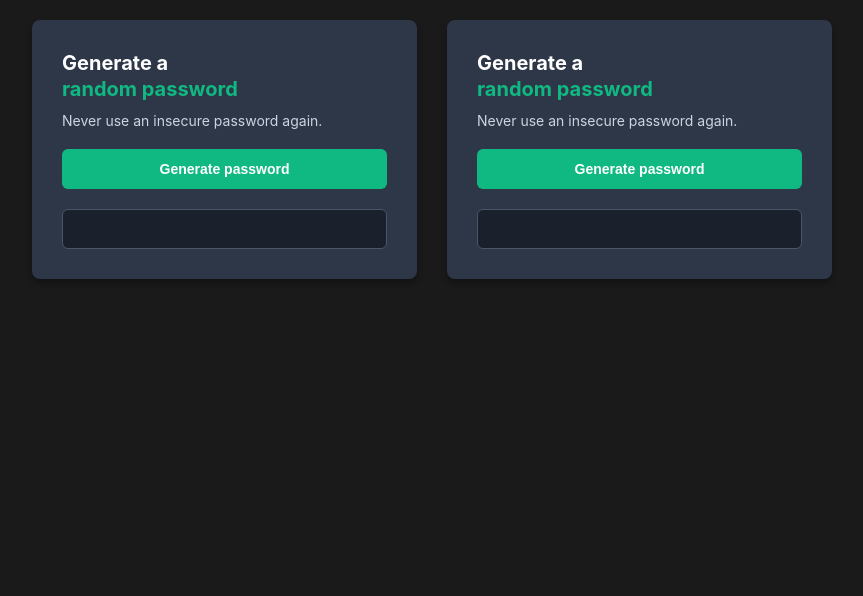
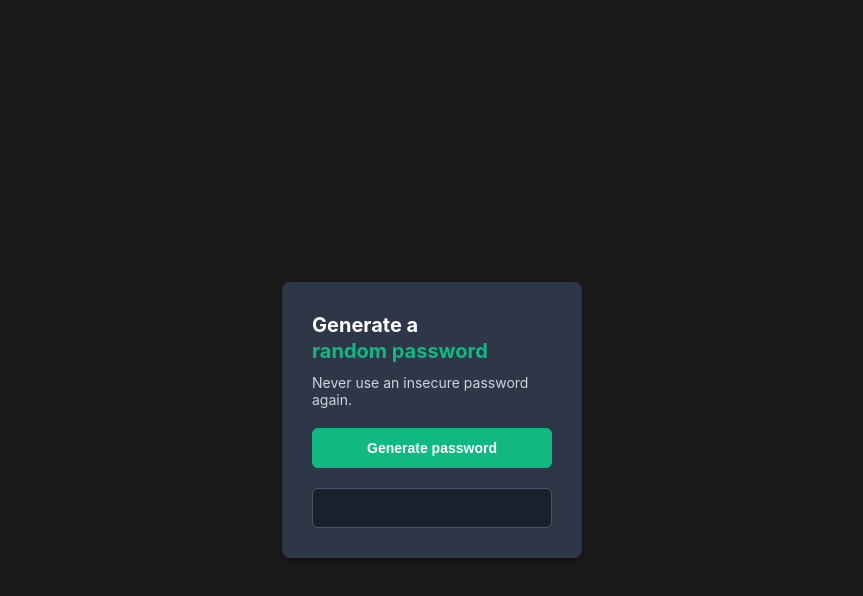
Before and after one commit to breibachjulian-tech/password-generator, a website built with Vite: page index.html in a window 1280 px wide. Shown: the whole page, without its empty margins (208-1071 px from the left). Built offline with nearby package versions, Linux system fonts and the light colour scheme.

Commit message:
1 singular password generator instead of 2

```diff
--- a/index.css
+++ b/index.css
@@ -11,11 +11,10 @@ body {
 }
 
 .container {
-    display: grid;
-    grid-template-columns: repeat(auto-fit, minmax(300px, 1fr));
-    gap: 30px;
-    max-width: 800px;
-    margin: 0 auto;
+    display: flex;
+    justify-content: center;
+    align-items: center;
+    min-height: 100vh;
 }
 
 .password-card {
@@ -23,6 +22,7 @@ body {
     border-radius: 8px;
     padding: 30px;
     box-shadow: 0 4px 6px rgba(0, 0, 0, 0.3);
+    width: 300px;
 }
 
 h2 {
--- a/index.html
+++ b/index.html
@@ -11,15 +11,8 @@
             <div class="password-card">
                 <h2>Generate a<br><span class="highlight">random password</span></h2>
                 <p>Never use an insecure password again.</p>
-                <button class="btn-generate" id="btn-generate-1">Generate password</button>
-                <div class="password-display" id="password-1"></div>
-            </div>
-
-            <div class="password-card">
-                <h2>Generate a<br><span class="highlight">random password</span></h2>
-                <p>Never use an insecure password again.</p>
-                <button class="btn-generate" id="btn-generate-2">Generate password</button>
-                <div class="password-display" id="password-2"></div>
+                <button class="btn-generate" id="btn-generate">Generate password</button>
+                <div class="password-display" id="password-display"></div>
             </div>
         </div>
         <script src="index.js"></script>
--- a/index.js
+++ b/index.js
@@ -11,10 +11,6 @@ function generatePassword() {
     return password;
 }
 
-document.getElementById("btn-generate-1").addEventListener("click", function() {
-    document.getElementById("password-1").textContent = generatePassword();
+document.getElementById("btn-generate").addEventListener("click", function() {
+    document.getElementById("password-display").textContent = generatePassword();
 });
-
-document.getElementById("btn-generate-2").addEventListener("click", function() {
-    document.getElementById("password-2").textContent = generatePassword();
-});
```
Also changed, not shown: README.md.
